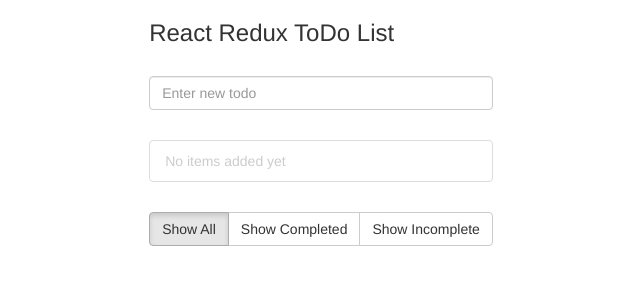
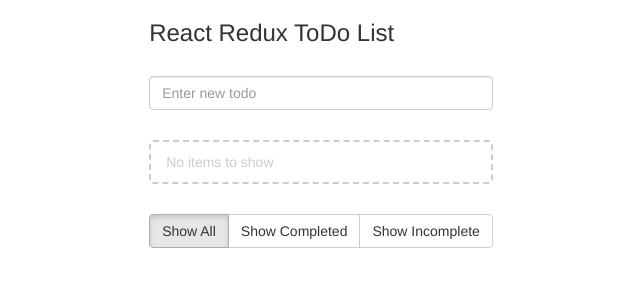
Before and after one commit to misaal9/redux-todo, a React app: page / in a window 1280 px wide. Shown: the full height of the page, 319-959 px from the left. Built offline with nearby package versions, Linux system fonts and the light colour scheme; what deep-freeze, expect would draw is missing.

Commit message:
Added dashed border if no items to show

```diff
--- a/src/components/ToDoItem.js
+++ b/src/components/ToDoItem.js
@@ -4,7 +4,7 @@
 
 const ToDoItem = ({todo, toggleTask}) => {
   if (!todo) {
-    return <li className="list-group-item not-added">No items added yet</li>;
+    return <li className="list-group-item not-added">No items to show</li>;
   }
   let className = `${listGroupName} ${todo.completed? 'strikethrough' : ''}`;
   return <li className={className} onClick={() => toggleTask(todo)}>{todo.text}</li>;
--- a/src/style/style.css
+++ b/src/style/style.css
@@ -18,4 +18,5 @@
 ul.to-do-list li.not-added {
   cursor: default;
   color: #ccc;
+  border: dashed 2px #ccc;
 }
```
